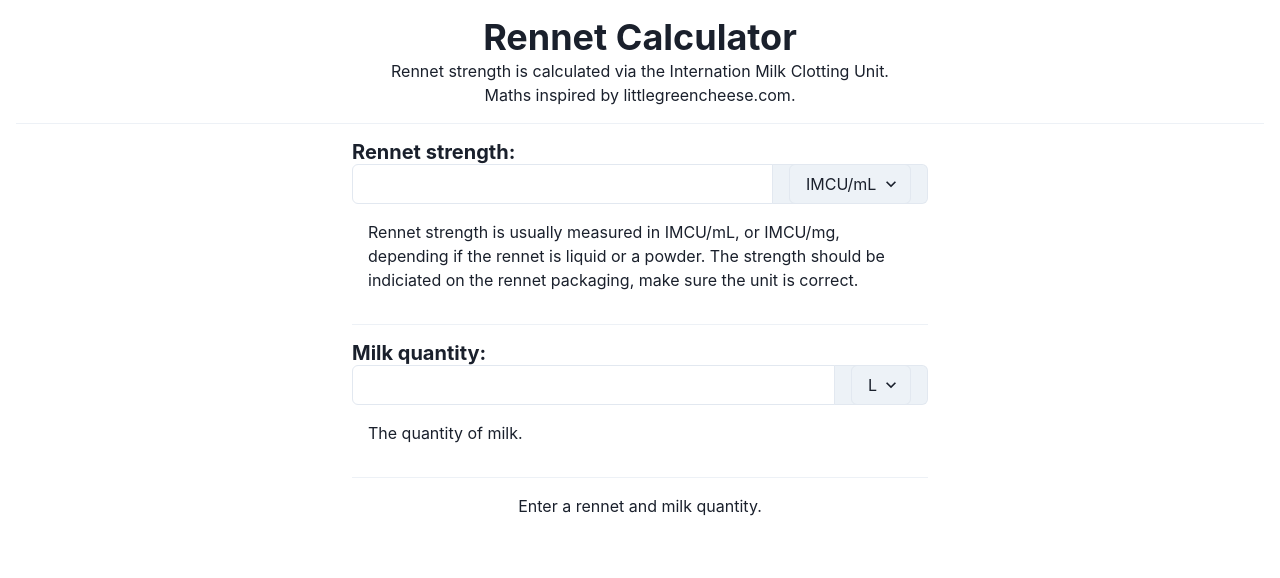
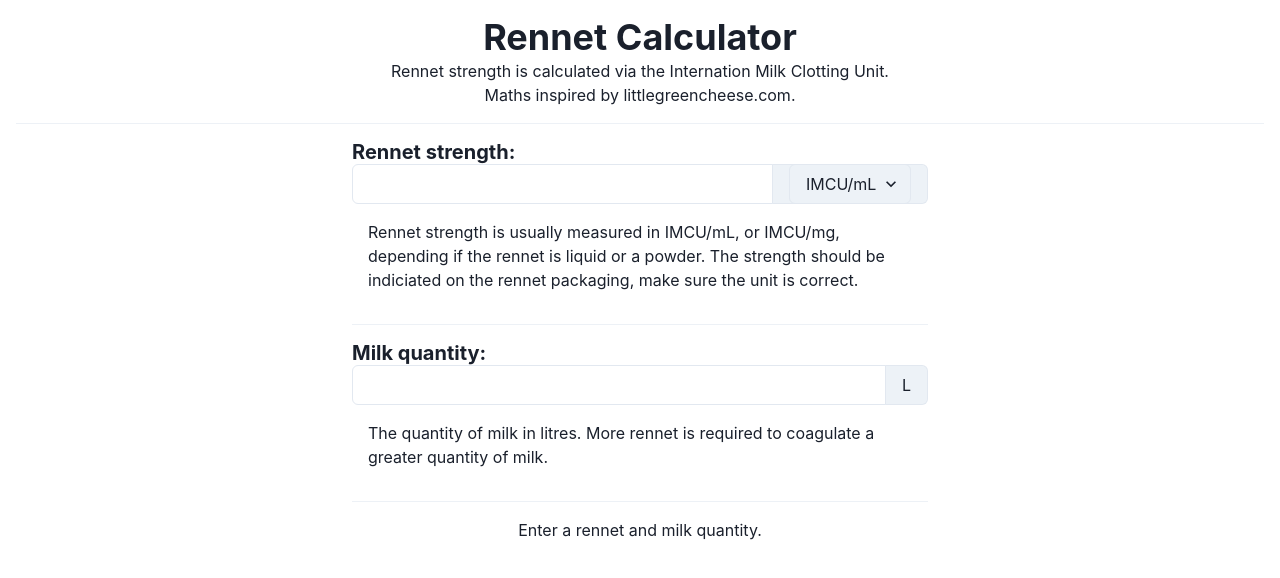
Before and after one commit to RichTeaMan/rennet-calculator, a React (Create React App) app: page / in a window 1280 px wide. Shown: the top 578 px of the page. Built offline with nearby package versions, Linux system fonts and the light colour scheme.

Commit message:
Added mor milk description, removed unused dropdown.

```diff
--- a/src/components/RennetCalculator.tsx
+++ b/src/components/RennetCalculator.tsx
@@ -68,13 +68,11 @@ const RennetCalculator: FC<{}> = () => {
                         <InputGroup>
                             <Input type='number' textAlign='right' onChange={e => setMilk(e.target.valueAsNumber)} />
                             <InputRightAddon>
-                                <Select>
-                                    <option value='l'>L</option>
-                                </Select>
+                                L
                             </InputRightAddon>
                         </InputGroup>
                         <Text padding='16px'>
-                            The quantity of milk.
+                            The quantity of milk in litres. More rennet is required to coagulate a greater quantity of milk.
                         </Text>
                     </Box>
                     <Divider />
```
